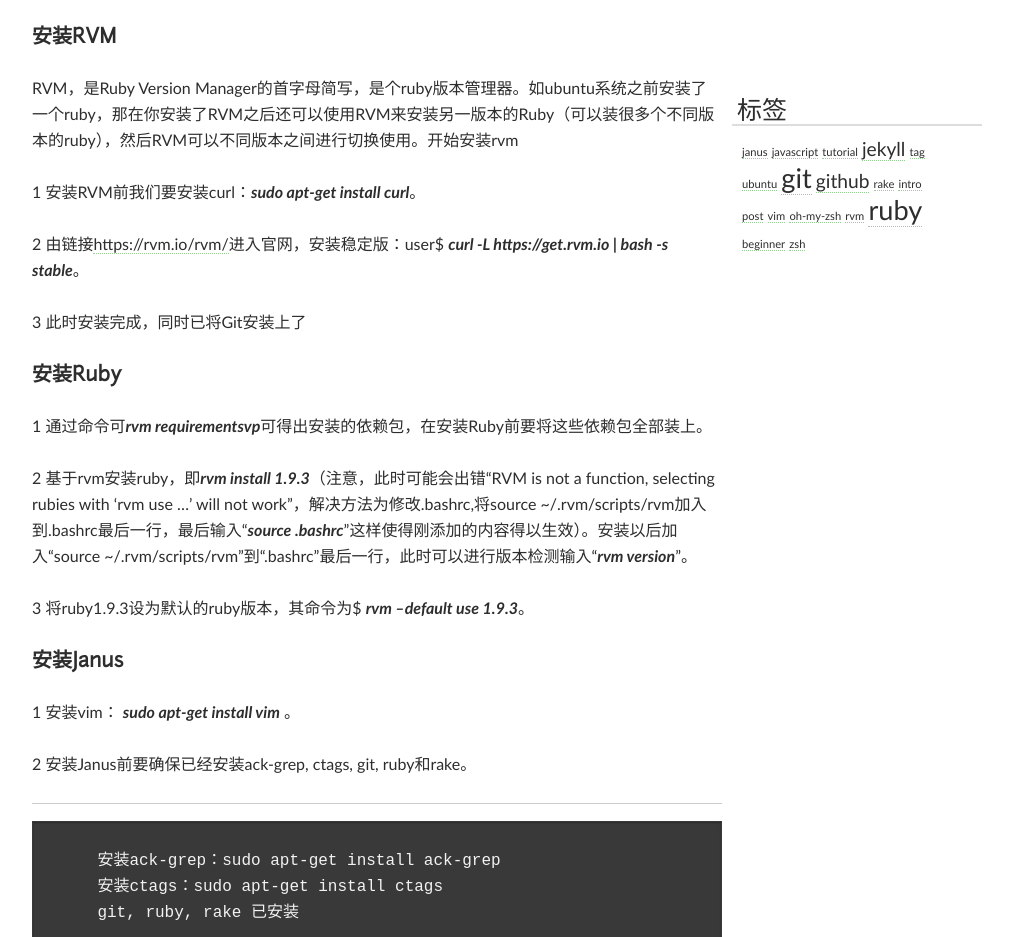
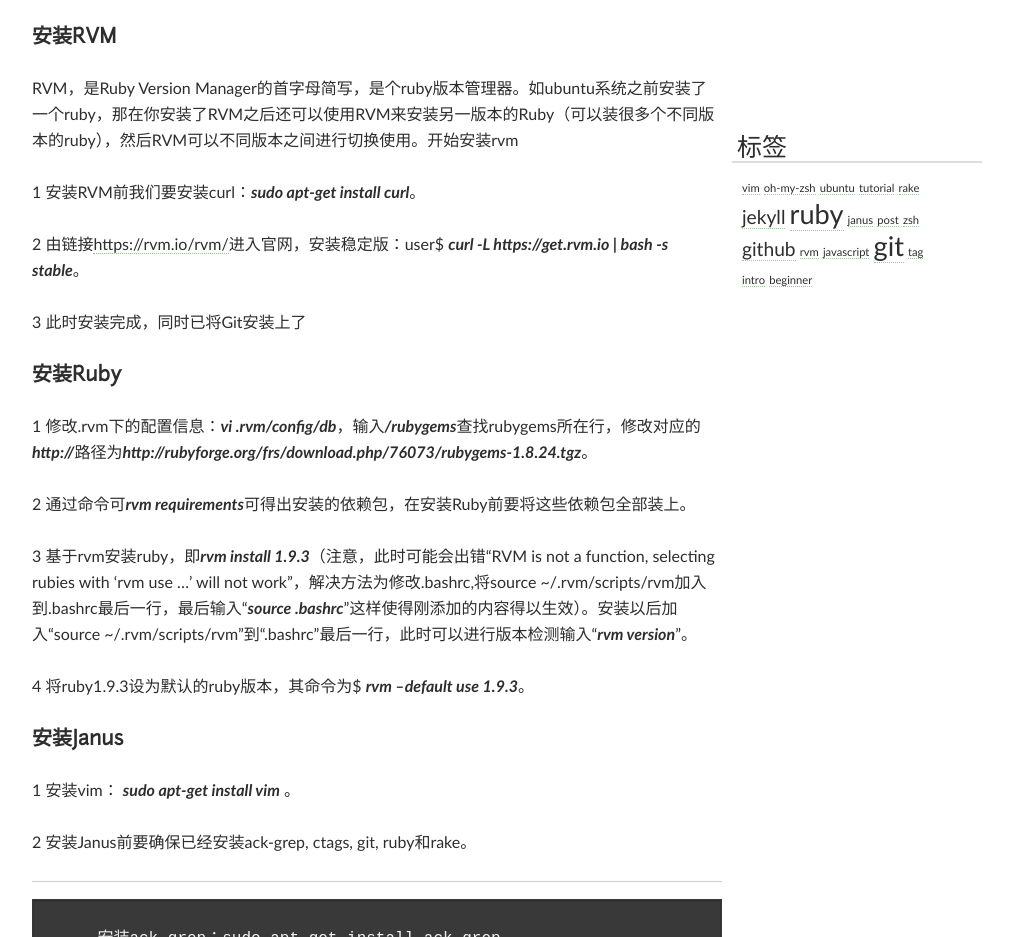
Before and after one commit to menglifang/menglifang.github.com, a plain HTML site: page Technologies/2012/07/12/set-up-ruby-ide/index.html in a window 1280 px wide. Shown: the part 1190-2127 px from the top of the page, without its empty margins (133-1146 px from the left). Drawn offline with Linux system fonts and the light colour scheme; a script that the page names is missing.

Commit message:
fix set-up-ruby-ide

```diff
--- a/Technologies/2012/07/12/set-up-ruby-ide/index.html
+++ b/Technologies/2012/07/12/set-up-ruby-ide/index.html
@@ -96,11 +96,13 @@
 
 <h4 id='ruby'>安装Ruby</h4>
 
-<p>1 通过命令可<em>rvm requirementsvp</em>可得出安装的依赖包，在安装Ruby前要将这些依赖包全部装上。</p>
+<p>1 修改.rvm下的配置信息：<em>vi .rvm/config/db</em>，输入<em>/rubygems</em>查找rubygems所在行，修改对应的<em>http://</em>路径为<em>http://rubyforge.org/frs/download.php/76073/rubygems-1.8.24.tgz</em>。</p>
 
-<p>2 基于rvm安装ruby，即<em>rvm install 1.9.3</em>（注意，此时可能会出错“RVM is not a function, selecting rubies with &#8216;rvm use &#8230;&#8217; will not work”，解决方法为修改.bashrc,将source ~/.rvm/scripts/rvm加入到.bashrc最后一行，最后输入“<em>source .bashrc</em>”这样使得刚添加的内容得以生效）。安装以后加入“source ~/.rvm/scripts/rvm”到“.bashrc”最后一行，此时可以进行版本检测输入“<em>rvm version</em>”。</p>
+<p>2 通过命令可<em>rvm requirements</em>可得出安装的依赖包，在安装Ruby前要将这些依赖包全部装上。</p>
 
-<p>3 将ruby1.9.3设为默认的ruby版本，其命令为$ <em>rvm &#8211;default use 1.9.3</em>。</p>
+<p>3 基于rvm安装ruby，即<em>rvm install 1.9.3</em>（注意，此时可能会出错“RVM is not a function, selecting rubies with &#8216;rvm use &#8230;&#8217; will not work”，解决方法为修改.bashrc,将source ~/.rvm/scripts/rvm加入到.bashrc最后一行，最后输入“<em>source .bashrc</em>”这样使得刚添加的内容得以生效）。安装以后加入“source ~/.rvm/scripts/rvm”到“.bashrc”最后一行，此时可以进行版本检测输入“<em>rvm version</em>”。</p>
+
+<p>4 将ruby1.9.3设为默认的ruby版本，其命令为$ <em>rvm &#8211;default use 1.9.3</em>。</p>
 
 <h4 id='janus'>安装Janus</h4>
 
@@ -231,23 +233,23 @@
             <td>
               <div class="unit-sidebar">
                 <div class="unit-sidebar-header"><span>标签</span></div>
-          		  <div class="unit-sidebar-content"><a style='font-size: 70%' href='/tags.html#janus-ref'>janus</a>
+          		  <div class="unit-sidebar-content"><a style='font-size: 70%' href='/tags.html#vim-ref'>vim</a>
+<a style='font-size: 70%' href='/tags.html#oh-my-zsh-ref'>oh-my-zsh</a>
+<a style='font-size: 70%' href='/tags.html#ubuntu-ref'>ubuntu</a>
+<a style='font-size: 70%' href='/tags.html#tutorial-ref'>tutorial</a>
+<a style='font-size: 70%' href='/tags.html#rake-ref'>rake</a>
+<a style='font-size: 120%' href='/tags.html#jekyll-ref'>jekyll</a>
+<a style='font-size: 170%' href='/tags.html#ruby-ref'>ruby</a>
+<a style='font-size: 70%' href='/tags.html#janus-ref'>janus</a>
+<a style='font-size: 70%' href='/tags.html#post-ref'>post</a>
+<a style='font-size: 70%' href='/tags.html#zsh-ref'>zsh</a>
+<a style='font-size: 120%' href='/tags.html#github-ref'>github</a>
+<a style='font-size: 70%' href='/tags.html#rvm-ref'>rvm</a>
 <a style='font-size: 70%' href='/tags.html#javascript-ref'>javascript</a>
-<a style='font-size: 70%' href='/tags.html#tutorial-ref'>tutorial</a>
-<a style='font-size: 120%' href='/tags.html#jekyll-ref'>jekyll</a>
+<a style='font-size: 170%' href='/tags.html#git-ref'>git</a>
 <a style='font-size: 70%' href='/tags.html#tag-ref'>tag</a>
-<a style='font-size: 70%' href='/tags.html#ubuntu-ref'>ubuntu</a>
-<a style='font-size: 170%' href='/tags.html#git-ref'>git</a>
-<a style='font-size: 120%' href='/tags.html#github-ref'>github</a>
-<a style='font-size: 70%' href='/tags.html#rake-ref'>rake</a>
 <a style='font-size: 70%' href='/tags.html#intro-ref'>intro</a>
-<a style='font-size: 70%' href='/tags.html#post-ref'>post</a>
-<a style='font-size: 70%' href='/tags.html#vim-ref'>vim</a>
-<a style='font-size: 70%' href='/tags.html#oh-my-zsh-ref'>oh-my-zsh</a>
-<a style='font-size: 70%' href='/tags.html#rvm-ref'>rvm</a>
-<a style='font-size: 170%' href='/tags.html#ruby-ref'>ruby</a>
 <a style='font-size: 70%' href='/tags.html#beginner-ref'>beginner</a>
-<a style='font-size: 70%' href='/tags.html#zsh-ref'>zsh</a>
 </div>
 		          </div>
 	          </td>
```
Also changed, not shown: 1 other file.
